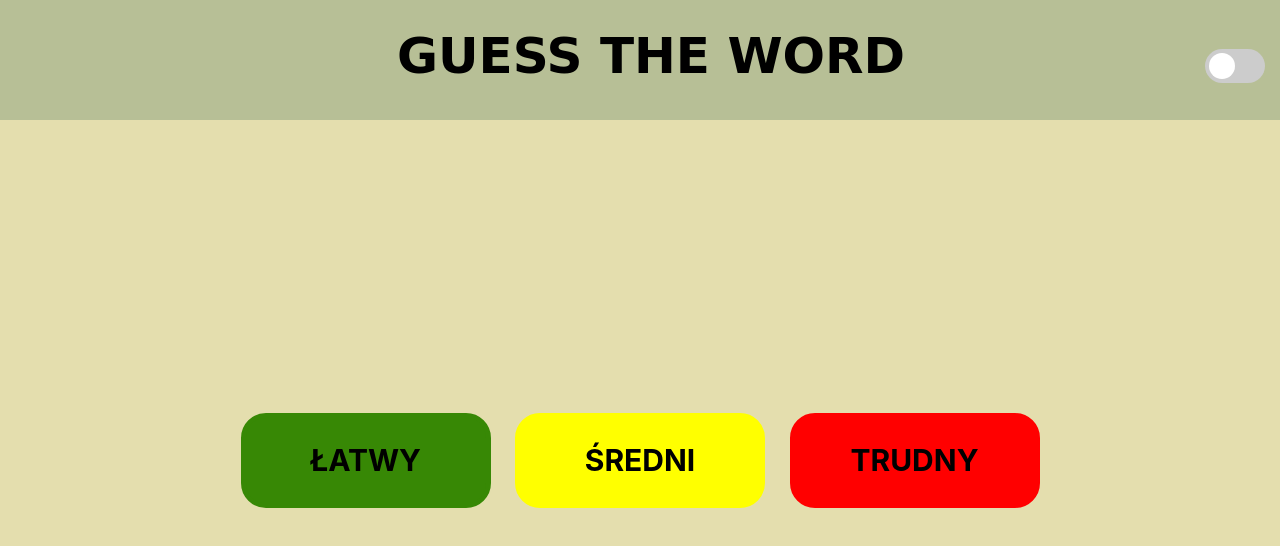
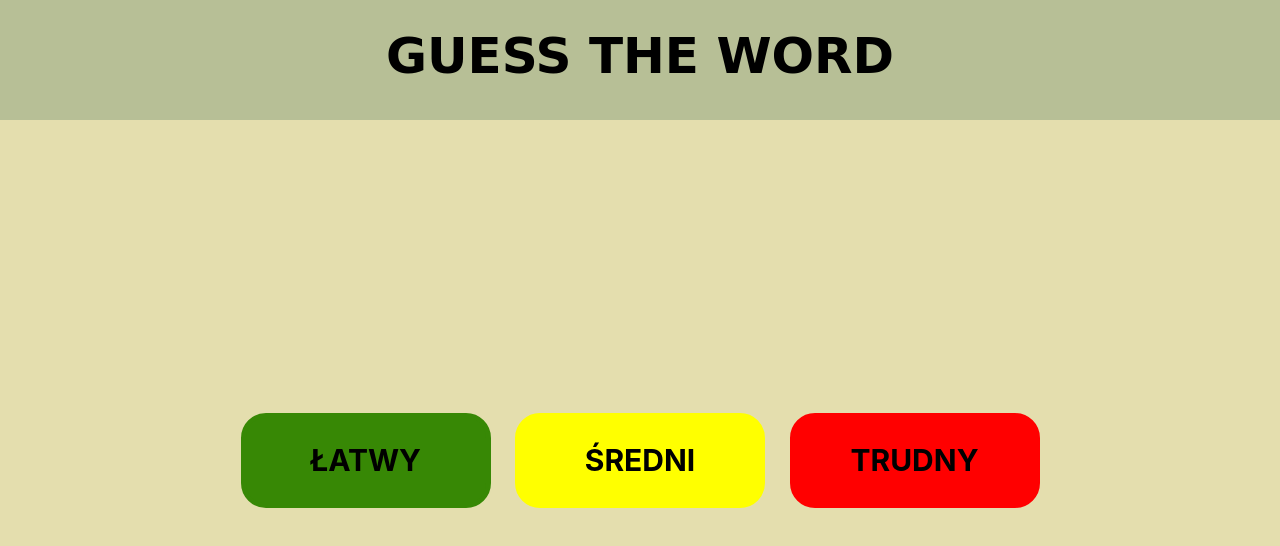
Before and after one commit to Jakub-fornal0/Guess-the-word, a plain HTML site: page index.html in a window 1280 px wide. Drawn offline with nearby package versions, Linux system fonts and the light colour scheme.

Commit message:
Removing themes

```diff
--- a/css/style.css
+++ b/css/style.css
@@ -8,68 +8,6 @@ html[data-theme="dark"] {
   --primary-color: #133a1b;
   --secondary-color: #011b10;
   --font-color: ;
-}
-
-/*------ TOGGLE FOR DARK/LIGHT ------*/
-.theme-switch {
-  display: inline-block;
-  height: 34px;
-  position: relative;
-  width: 60px;
-}
-
-.theme-switch input {
-  display: none;
-}
-
-.theme-switch-wrapper {
-  display: flex;
-  align-items: center;
-  justify-content: flex-end;
-  margin-top: 20px;
-}
-
-.theme-switch-wrapper em {
-  margin-left: 10px;
-  font-size: 1rem;
-}
-
-.slider {
-  background-color: #ccc;
-  bottom: 0;
-  cursor: pointer;
-  left: 0;
-  position: absolute;
-  right: 0;
-  top: 0;
-  transition: 0.4s;
-}
-
-.slider:before {
-  background-color: #fff;
-  bottom: 4px;
-  content: "";
-  height: 26px;
-  left: 4px;
-  position: absolute;
-  transition: 0.4s;
-  width: 26px;
-}
-
-.slider.round {
-  border-radius: 34px;
-}
-
-.slider.round:before {
-  border-radius: 50%;
-}
-
-input:checked + .slider {
-  background-color: #66bb6a;
-}
-
-input:checked + .slider:before {
-  transform: translateX(26px);
 }
 
 /*------ BANNER ------*/
@@ -90,9 +28,8 @@ input:checked + .slider:before {
 }
 
 .logo {
-  width: 90%;
+  width: 100%;
   text-align: center;
-  padding-left: 150px;
 }
 
 .banner a {
--- a/index.html
+++ b/index.html
@@ -21,12 +21,6 @@
       <div class="logo">
         <a href="index.html"><h1>GUESS THE WORD</h1></a>
       </div>
-      <div class="theme-switch-wrapper">
-        <label class="theme-switch" for="checkbox">
-          <input type="checkbox" id="checkbox" />
-          <div class="slider round"></div>
-        </label>
-      </div>
     </div>
     <div class="main">
       <div id="level_selection">
--- a/js/scripts.js
+++ b/js/scripts.js
@@ -1,16 +1,16 @@
 function generateLength4() {
-  var letter4 = ["KURA", "PORA", "PTAK", "KLUB", "KOZA"];
-  var word = letter4[Math.floor(Math.random() * 5)];
+  var letter4 = ["KURA", "PORA", "PTAK", "KLUB", "KOZA", "SMAK", "RAMA"];
+  var word = letter4[Math.floor(Math.random() * letter4.length)];
   return word;
 }
 function generateLength5() {
   var letter5 = ["OLIWA", "POETA", "TRAWA", "TWARZ", "ROWER"];
-  var word = letter5[Math.floor(Math.random() * 5)];
+  var word = letter5[Math.floor(Math.random() * letter5.length)];
   return word;
 }
 function generateLength6() {
   var letter6 = ["LAWETA", "ZALETA", "WIZYTA", "RAZOWY", "ROZETA"];
-  var word = letter6[Math.floor(Math.random() * 5)];
+  var word = letter6[Math.floor(Math.random() * letter6.length)];
   return word;
 }
 
```
